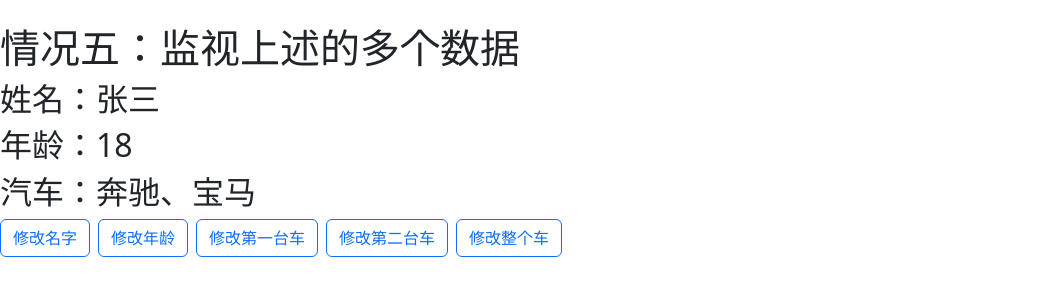
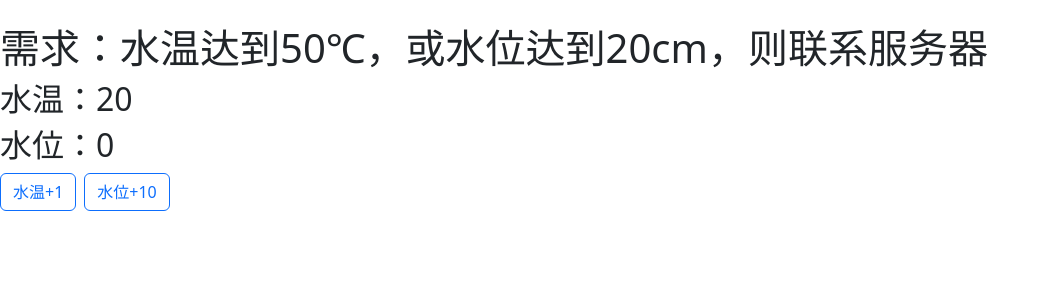
Before and after one commit to workji/vuedemo, a Vue app: page / in a window 1280 px wide. Shown: the top 300 px of the page, without its empty margins (0-1050 px from the left). Built offline with nearby package versions, Linux system fonts and the light colour scheme.

Commit message:
watcheffect

```diff
--- a/src/component/Person.vue
+++ b/src/component/Person.vue
@@ -1,50 +1,44 @@
 <template>
   <div class="mt-4 mb-4">
-    <h1>情况五：监视上述的多个数据</h1>
-    <h2>姓名：{{ person.name }}</h2>
-    <h2>年龄：{{ person.age }}</h2>
-    <h2>汽车：{{ person.car.c1 }}、{{ person.car.c2 }}</h2>
-    <button class="btn btn-outline-primary me-2" @click="changeName">修改名字</button>
-    <button class="btn btn-outline-primary me-2" @click="changeAge">修改年龄</button>
-    <button class="btn btn-outline-primary me-2" @click="changeC1">修改第一台车</button>
-    <button class="btn btn-outline-primary me-2" @click="changeC2">修改第二台车</button>
-    <button class="btn btn-outline-primary me-2" @click="changeCar">修改整个车</button>
+    <h1>需求：水温达到50℃，或水位达到20cm，则联系服务器</h1>
+    <h2 id="demo">水温：{{temp}}</h2>
+    <h2>水位：{{height}}</h2>
+    <button class="btn btn-outline-primary me-2" @click="changePrice">水温+1</button>
+    <button class="btn btn-outline-primary me-2" @click="changeSum">水位+10</button>
   </div>
 </template>
 
 <script lang="ts" setup>
-import {reactive,watch} from 'vue'
+import { ref, watch, watchEffect } from 'vue';
+let temp = ref(20);
+let height = ref(0);
 
-  // 数据
-  let person = reactive({
-    name:'张三',
-    age:18,
-    car:{
-      c1:'奔驰',
-      c2:'宝马'
-    }
-  })
-  // 方法
-  function changeName(){
-    person.name += '~'
+function changePrice() {
+  temp.value += 10;
+}
+
+function changeSum() {
+  height.value += 10;
+}
+
+// 用watch实现，需要明确的指出要监视：temp、height
+// 这里的问题是，如果监视多个响应式数据，需要用数组写很多监视，比较麻烦
+//
+watch([temp, height], ([newTemp, newHeight]) => {
+  // 室温达到50℃，或水位达到20cm，立刻联系服务器
+  if (newTemp >= 50 || newHeight >= 20) {
+    console.log('联系服务器');
   }
-  function changeAge(){
-    person.age += 1
+});
+
+// 用watchEffect实现，不需要明确指出要监视哪些数据, 会自动根据实现来监视
+// 而且会立即执行一次好像watch的immediate选项
+watchEffect(() => {
+  // 室温达到50℃，或水位达到20cm，立刻联系服务器
+  if (temp.value >= 50 || height.value >= 20) {
+    console.log('联系服务器--watchEffect');
   }
-  function changeC1(){
-    person.car.c1 = '奥迪'
-  }
-  function changeC2(){
-    person.car.c2 = '大众'
-  }
-  function changeCar(){
-    person.car = {c1:'雅迪',c2:'爱玛'}
-  }
-
-  // 监视，情况五：监视上述的多个数据
-  watch([()=>person.name,person.car],(newValue,oldValue)=>{
-    console.log('person.car变化了',newValue,oldValue)
-  },{deep:true})
+});
 </script>
 
 <style scoped></style>
```
Also changed, not shown: 1 other file (tests, documents, lock files or other folders).
